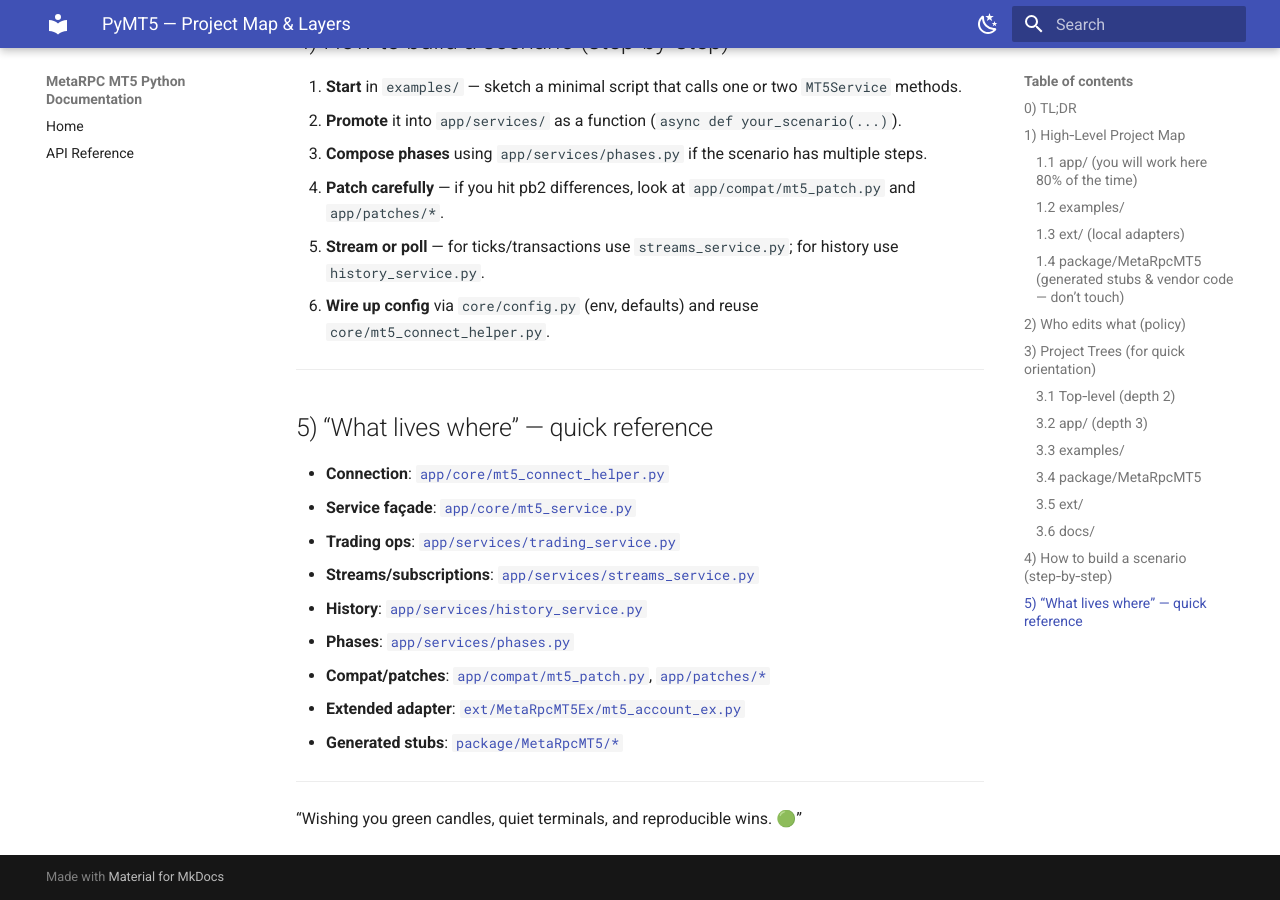
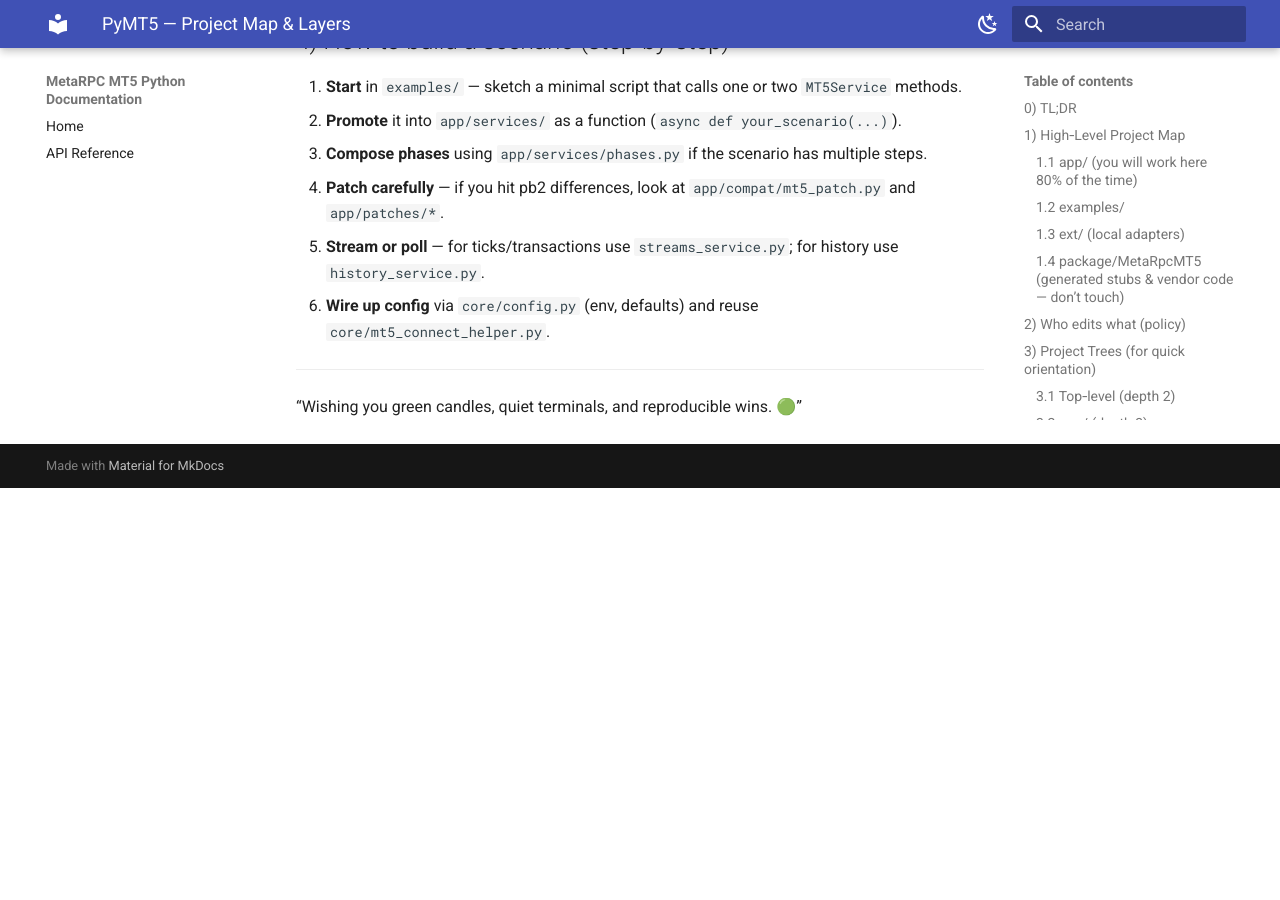
Before and after one commit to MetaRPC/PyMT5, an MkDocs documentation site: the page built from docs/I_want_to_add/Project_Map_and_Layers.md, in a window 1280 px wide and 900 px high, scrolled down 5289 px. Built offline with MkDocs 1.6.1 and Material for MkDocs 9.7.7, drawn with Linux system fonts in a browser that asks for light colours; after the commit the page ends 5777 px from its top, so only the background shows below that.

Commit message:
Update Project_Map_and_Layers.md

```diff
--- a/docs/I_want_to_add/Project_Map_and_Layers.md
+++ b/docs/I_want_to_add/Project_Map_and_Layers.md
@@ -260,21 +260,6 @@ docs/
 4. **Patch carefully** — if you hit pb2 differences, look at `app/compat/mt5_patch.py` and `app/patches/*`.
 5. **Stream or poll** — for ticks/transactions use `streams_service.py`; for history use `history_service.py`.
 6. **Wire up config** via `core/config.py` (env, defaults) and reuse `core/mt5_connect_helper.py`.
-
----
-
-## 5) “What lives where” — quick reference
-
-* **Connection**: [`app/core/mt5_connect_helper.py`](../../app/core/mt5_connect_helper.py)
-* **Service façade**: [`app/core/mt5_service.py`](../../app/core/mt5_service.py)
-* **Trading ops**: [`app/services/trading_service.py`](../../app/services/trading_service.py)
-* **Streams/subscriptions**: [`app/services/streams_service.py`](../../app/services/streams_service.py)
-* **History**: [`app/services/history_service.py`](../../app/services/history_service.py)
-* **Phases**: [`app/services/phases.py`](../../app/services/phases.py)
-* **Compat/patches**: [`app/compat/mt5_patch.py`](../../app/compat/mt5_patch.py), [`app/patches/*`](../../app/patches)
-* **Extended adapter**: [`ext/MetaRpcMT5Ex/mt5_account_ex.py`](../../ext/MetaRpcMT5Ex/mt5_account_ex.py)
-* **Generated stubs**: [`package/MetaRpcMT5/*`](../../package/MetaRpcMT5)
-
 ---
 
 “Wishing you green candles, quiet terminals, and reproducible wins. 🟢”
```
